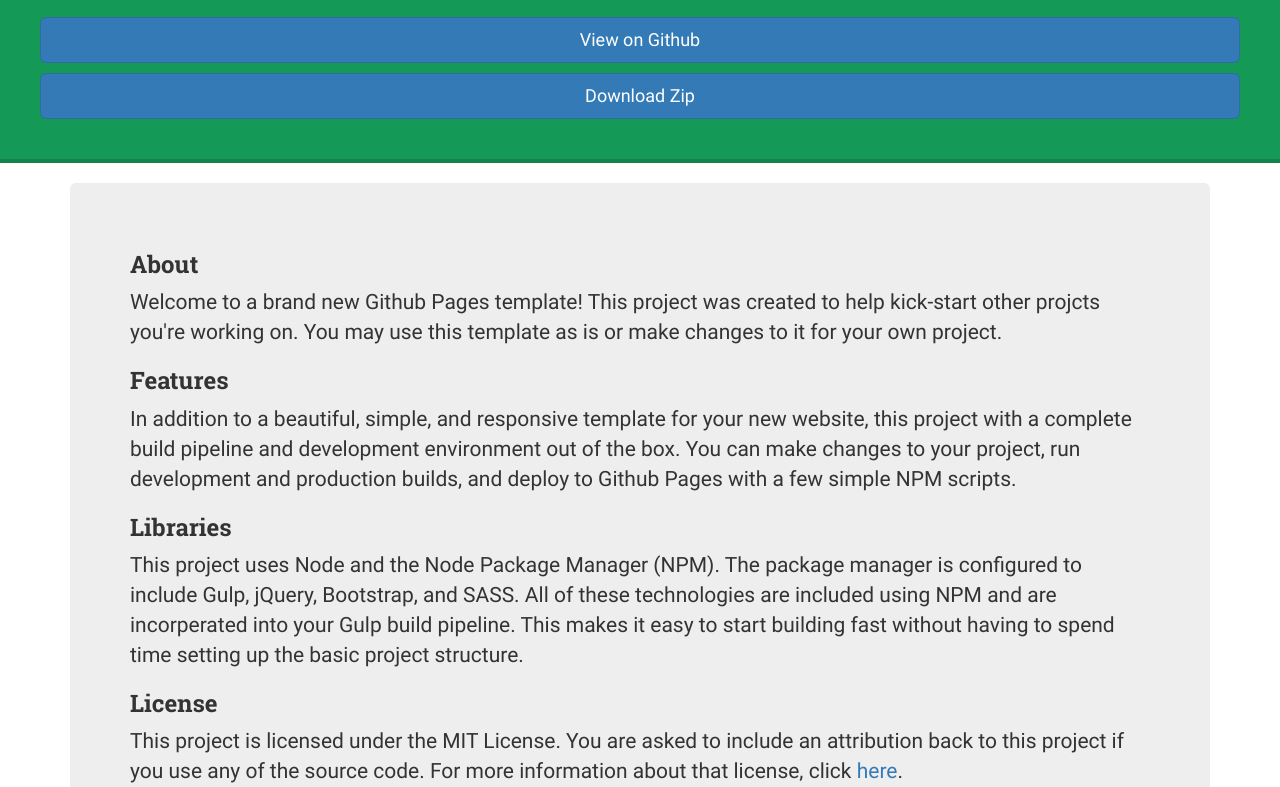
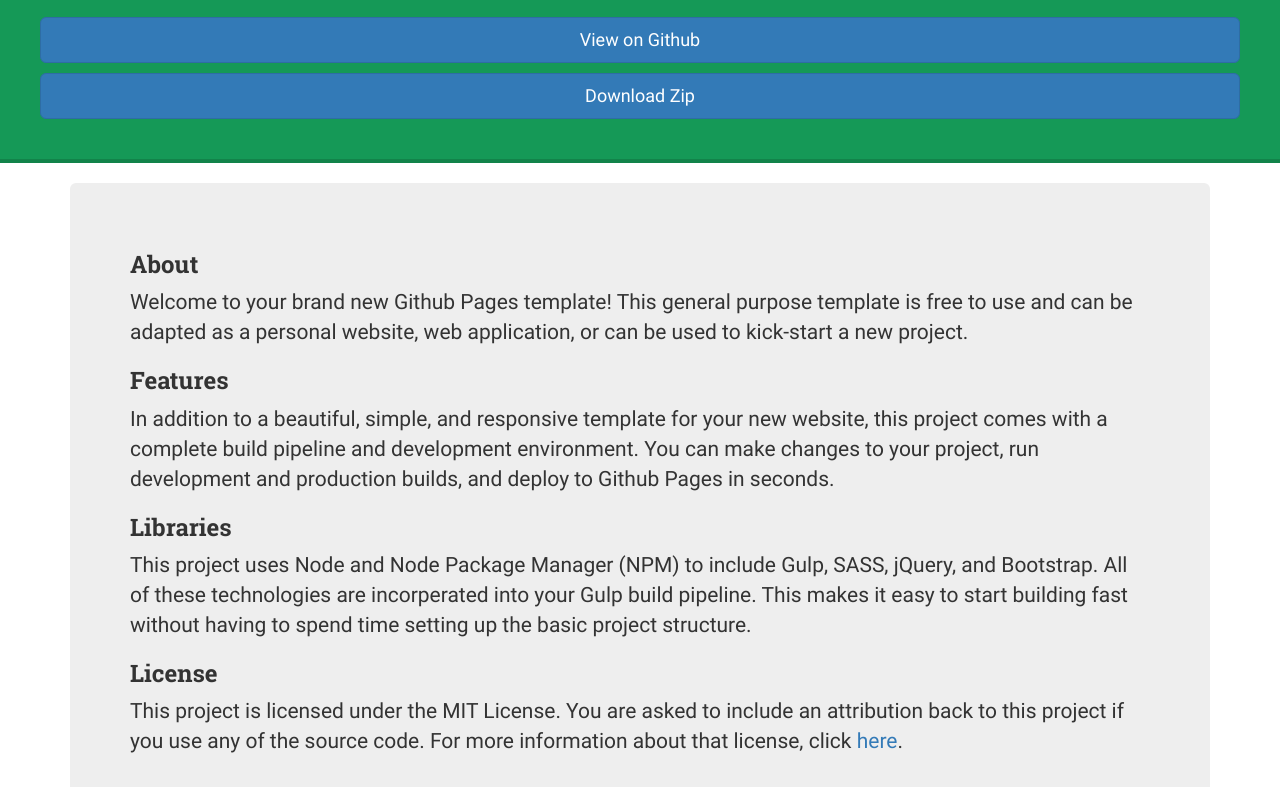
Before and after one commit to davidjpfeiffer/gh-pages-template, a website: page src/index.html in a window 1280 px wide. Shown: the part 165-952 px from the top of the page. Drawn offline with nearby package versions, Linux system fonts and the light colour scheme; files that its build step writes are made by us from their sources; files whose address does not match are found by name.

Commit message:
Improve homepage text

```diff
--- a/src/index.html
+++ b/src/index.html
@@ -45,11 +45,11 @@
   <main class="container">
     <div class="jumbotron">
         <h3>About</h3>
-        <p>Welcome to a brand new Github Pages template! This project was created to help kick-start other projcts you're working on. You may use this template as is or make changes to it for your own project.</p>
+        <p>Welcome to your brand new Github Pages template! This general purpose template is free to use and can be adapted as a personal website, web application, or can be used to kick-start a new project.</p>
         <h3>Features</h3>
-        <p>In addition to a beautiful, simple, and responsive template for your new website, this project with a complete build pipeline and development environment out of the box. You can make changes to your project, run development and production builds, and deploy to Github Pages with a few simple NPM scripts.</p>
+        <p>In addition to a beautiful, simple, and responsive template for your new website, this project comes with a complete build pipeline and development environment. You can make changes to your project, run development and production builds, and deploy to Github Pages in seconds.</p>
         <h3>Libraries</h3>
-        <p>This project uses Node and the Node Package Manager (NPM). The package manager is configured to include Gulp, jQuery, Bootstrap, and SASS. All of these technologies are included using NPM and are incorperated into your Gulp build pipeline. This makes it easy to start building fast without having to spend time setting up the basic project structure.</p>
+        <p>This project uses Node and Node Package Manager (NPM) to include Gulp, SASS, jQuery, and Bootstrap. All of these technologies are incorperated into your Gulp build pipeline. This makes it easy to start building fast without having to spend time setting up the basic project structure.</p>
         <h3>License</h3>
         <p>This project is licensed under the MIT License. You are asked to include an attribution back to this project if you use any of the source code. For more information about that license, click <a href="http://choosealicense.com/licenses/mit/">here</a>.</p>
     </div>
```
